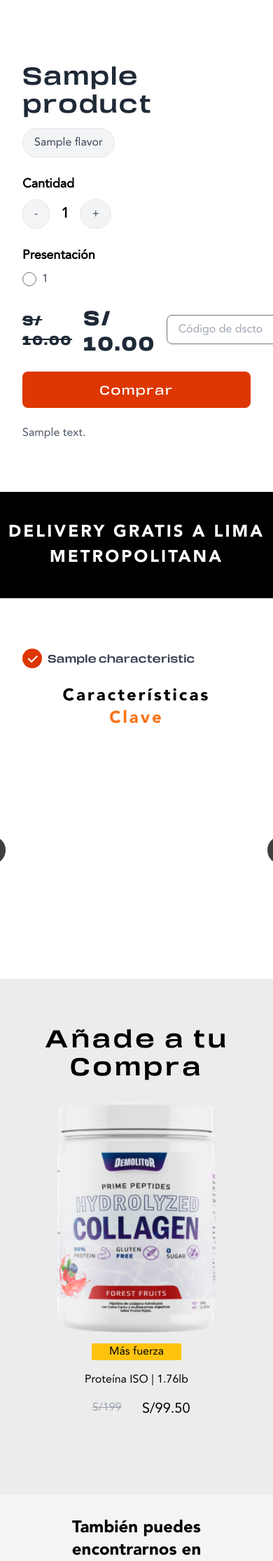
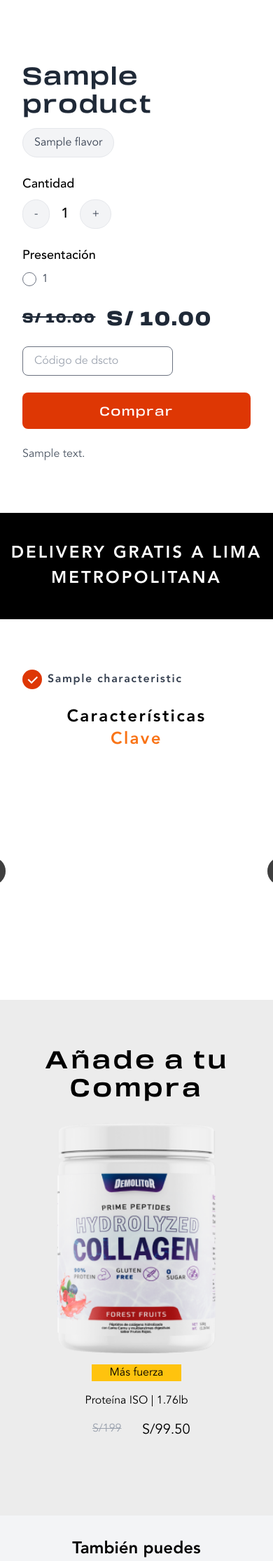
Before and after one commit to ddvloayza/Demolitor, a Django app: template src/templates/products/product_detail.html in a window 390 px wide; the page is wider, and only the part inside the window is pictured. Shown: the part 690-2921 px from the top of that part at 70% size. Run offline with Django 3.2, Linux system fonts and the light colour scheme; the template is opened without the code that fills it: most values are stand-ins (such as "Sample title", 1, 10 or a date in 2020); grey boxes marked "Sample" are stand-in pictures; some libraries are stand-ins or nearby versions.

Commit message:
Feat; changes

```diff
--- a/src/apps/core/static/css/style.css
+++ b/src/apps/core/static/css/style.css
@@ -1,19 +1,44 @@
 @font-face {
-    font-family: 'Avenir-Roman';
-    src: url('../fonts/AvenirLTStd-Roman.otf') format('opentype');
-    font-weight: normal;
+    font-family: 'Avenir';
+    src: url('../fonts/AvenirLTStd-Light.otf') format('truetype');
+    font-weight: 100;
     font-style: normal;
 }
 @font-face {
-    font-family: 'Avenir-Black';
-    src: url('../fonts/AvenirLTStd-Black.otf') format('opentype');
-    font-weight: bold;
+    font-family: 'Avenir';
+    src: url('../fonts/AvenirLTStd-Roman.otf') format('truetype');
+    font-weight: 300;
+    font-style: normal;
+}
+@font-face {
+    font-family: 'Avenir';
+    src: url('../fonts/AvenirLTStd-Book.otf') format('truetype');
+    font-weight: 400;
+    font-style: normal;
+}
+@font-face {
+    font-family: 'Avenir';
+    src: url('../fonts/AvenirLTStd-Medium.otf') format('truetype');
+    font-weight: 600;
+    font-style: normal;
+}
+@font-face {
+    font-family: 'Avenir';
+    src: url('../fonts/AvenirLTStd-Heavy.otf') format('truetype');
+    font-weight: 700;
+    font-style: normal;
+}
+
+@font-face {
+    font-family: 'Avenir';
+    src: url('../fonts/AvenirLTStd-Black.otf') format('truetype');
+    font-weight: 900;
     font-style: normal;
 }
 
 @font-face {
     font-family: 'ArupalaGrotesk';
-    src: url('../fonts/ArupalaGrotesk-Air.ttf') format('truetype');
+    src: url('../fonts/ArupalaGrotesk-Air.otf') format('truetype');
     font-weight: 100;
     font-style: normal;
 }
@@ -89,7 +114,8 @@
 }
 
 body{
-	font-family: 'Avenir-Roman';
+	font-family: 'Avenir';
+	font-weight: 400;
 }
 .swiper-pagination-bullet {
 	border: 1px solid #1da1f2;
@@ -849,13 +875,14 @@ button.swiper-pagination-bullet {
 }
 
 .delivery {
-	font-family: Avenir-Black;
+	font-family: Avenir;
+	font-weight: 900;
     letter-spacing: 3px;
     font-size: 24px;
 
 }
-.font-avenir-black{
-	font-family: Avenir-Black;
+.font-avenir{
+	font-family: Avenir;
 }
 .font-arupala-grotesk{
 	font-family: ArupalaGrotesk;
@@ -923,3 +950,33 @@ input#minRange::-webkit-slider-thumb {
 input#maxRange::-webkit-slider-thumb {
     z-index: 3;
 }
+
+/*section Instagram*/
+	.reels-container {
+      display: flex;
+      gap: 1rem;
+      overflow-x: auto;
+      padding: 1rem;
+    }
+
+    .reel-video {
+      min-width: 200px; /* Ajusta el ancho mínimo según el tamaño de los videos */
+      flex-shrink: 0;
+      aspect-ratio: 9 / 16; /* Mantén la proporción de video de Instagram Reels */
+      border-radius: 10px;
+      overflow: hidden;
+    }
+
+    iframe {
+      width: 100%;
+      height: 100%;
+    }
+
+    /* Oculta las barras de desplazamiento en algunos navegadores */
+    .reels-container::-webkit-scrollbar {
+      display: none;
+    }
+    .reels-container {
+      -ms-overflow-style: none;  /* IE y Edge */
+      scrollbar-width: none;  /* Firefox */
+    }
--- a/src/templates/core/objetivos.html
+++ b/src/templates/core/objetivos.html
@@ -3,7 +3,7 @@
 
 <section class="bg-gray-100 p-16">
     <div class="container mx-auto text-center">
-        <h2 class="text-5xl p-8 font-bold text-black font-avenir-black">Elige según tu objetivos</h2>
+        <h2 class="text-5xl p-8 font-bold text-black font-avenir">Elige según tu objetivos</h2>
 
         <!-- Slider para pantallas pequeñas -->
         <div class="swiper-container two block md:hidden mt-8">
--- a/src/templates/core/variados.html
+++ b/src/templates/core/variados.html
@@ -1,11 +1,11 @@
 {% load static %}
 
 <section class="bg-[#ECECEC] p-24 h-max">
-    <h2 class="text-5xl font-bold text-black text-center font-avenir-black">Nuestros productos variados</h2>
+    <h2 class="text-5xl font-bold text-black text-center font-avenir">Nuestros productos variados</h2>
     <div class="container mx-auto py-16">
         <div class="flex justify-center space-x-4 overflow-x-auto md:overflow-hidden flex-nowrap items-center text-black pr-4 md:pr-0 scrollbar-hide">
             {% for category in dynamic_data.category_company.all %}
-                <h2 class="text-xl md:text-xl lg:text-2xl font-light px-4 variety-effect whitespace-nowrap font-avenir-black flex-shrink-0">
+                <h2 class="text-xl md:text-xl lg:text-2xl font-light px-4 variety-effect whitespace-nowrap font-avenir flex-shrink-0">
                     <a href="/products/?category_uuid={{ category.uuid }}" class="">{{ category.name|upper }}</a>
                 </h2>
             {% endfor %}
--- a/src/templates/products/product_detail.html
+++ b/src/templates/products/product_detail.html
@@ -146,10 +146,10 @@
                         {% else %}
                             <span class="text-3xl text-gray-800 header_text font-black ">S/ {{ product.price|floatformat:2 }}</span>
                         {% endif %}
-
+                    </div>
+                    <div class="flex items-center space-x-4 mb-6">
                         <input type="text" placeholder="Código de dscto" class="px-4 py-2 border rounded-lg focus:outline-none focus:ring-2 focus:ring-orange-500">
                     </div>
-
                     <!-- Botón de Comprar -->
                     <button class="w-full bg-[#DE3704] hover:bg-orange-500 text-white py-3 rounded-lg text-lg font-semibold focus:outline-none focus:ring-2 focus:ring-orange-500 header_text">Comprar</button>
 
@@ -180,23 +180,23 @@
                                 <path d="M9 16.172l-5.414-5.414 1.414-1.414L9 13.344l7.586-7.586 1.414 1.414z"/>
                             </svg>
                         </div>
-                        <span class="ml-2 font-bold font-arupala-grotesk">{{ characteristic.feature_name }}</span>
+                        <span class="ml-2 font-bold font-avenir tracking-widest">{{ characteristic.feature_name }}</span>
                     </li>
                     {% endif %}
                 {% endfor %}
 
             </ul>
-            <div class="flex flex-col sm:flex-row mb-5 items-center sm:items-start">
-                <p class="mr-0 sm:mr-2 text-2xl sm:text-3xl lg:text-4xl delivery">Características</p>
-                <p class="text-2xl sm:text-3xl lg:text-4xl font-bold text-orange-500 delivery">Clave</p>
+            <div class="flex flex-col sm:flex-row mb-5 items-center sm:items-start font-avenir font-bold">
+                <p class="mr-0 sm:mr-2 text-2xl sm:text-3xl lg:text-4xl tracking-widest">Características</p>
+                <p class="text-2xl sm:text-3xl lg:text-4xl font-bold text-orange-500 tracking-widest">Clave</p>
             </div>
             <!-- Características Clave -->
-            <div class="flex flex-col sm:flex-row sm:space-x-8 space-y-4 sm:space-y-0 text-center">
+            <div class="flex flex-col sm:flex-row sm:space-x-8 space-y-4 sm:space-y-0 text-center font-avenir">
                 {% for characteristic in product.characteristics.all %}
                     {% if characteristic.is_key_feature %}
                 	<div>
-                        <span class="text-2xl sm:text-3xl font-bold text-gray-800">{{ characteristic.feature_value}}</span>
-                        <p class="text-gray-600">{{ characteristic.feature_name }}</p>
+                        <span class="text-2xl sm:text-3xl font-black text-gray-800 tracking-widest">{{ characteristic.feature_value}}</span>
+                        <p class="text-gray-600 font-black tracking-widest" >{{ characteristic.feature_name }}</p>
                     </div>
                     {% endif %}
                 {% endfor %}
@@ -213,10 +213,7 @@
                         <img src="{{product_image.image.url }}" class="absolute block w-full -translate-x-1/2 -translate-y-1/2 top-1/2 left-1/2" alt="...">
                     </div>
                   {% endif %}
-
               {% endfor %}
-
-
           </div>
           <!-- Slider controls -->
           <button type="button" class="absolute top-1/2 -left-16 transform -translate-y-1/2 flex items-center justify-center w-10 h-10 rounded-full bg-black bg-opacity-50 text-white hover:bg-opacity-70" data-carousel-prev>
@@ -235,7 +232,7 @@
                   <span class="sr-only">Next</span>
               </span>
           </button>
-      </div>
+        </div>
     </div>
         </div>
     </section>
--- a/src/templates/web/base.html
+++ b/src/templates/web/base.html
@@ -26,7 +26,7 @@
         <script src="https://cdnjs.cloudflare.com/ajax/libs/flowbite/2.3.0/flowbite.min.js"></script>
         <link href="https://cdnjs.cloudflare.com/ajax/libs/Swiper/3.4.1/css/swiper.min.css">
         <link rel="stylesheet" href="{% static 'css/style.css' %}">
-        <script src="https://cdnjs.cloudflare.com/ajax/libs/Swiper/3.4.1/js/swiper.min.js"></script>
+
     </head>
 
 {% block css %}
@@ -47,6 +47,7 @@
     {% include "web/footer.html" %}
       <!--=================== SCRIPT ===================-->
     <!-- Js Plugins -->
+    <script src="https://cdnjs.cloudflare.com/ajax/libs/Swiper/3.4.1/js/swiper.min.js"></script>
     <script src="{% static 'js/swiper.js' %}"></script>
 
 
--- a/src/templates/web/footer.html
+++ b/src/templates/web/footer.html
@@ -1,9 +1,33 @@
 {% load static %}
 
 <!-- ================= FOOTER ================= -->
+
+<section class="hidden">
+    <div class="reels-container">
+      <!-- Reemplaza con los links a tus reels -->
+        <div class="reel-video">
+          <iframe src="https://www.instagram.com/reel/DBby4yFx_Em/embed" frameborder="0" allow="autoplay; encrypted-media" allowfullscreen></iframe>
+        </div>
+      <div class="reel-video">
+        <iframe src="https://www.instagram.com/reel/video2" frameborder="0" allow="autoplay; encrypted-media" allowfullscreen></iframe>
+      </div>
+      <div class="reel-video">
+        <iframe src="https://www.instagram.com/reel/video3" frameborder="0" allow="autoplay; encrypted-media" allowfullscreen></iframe>
+      </div>
+      <div class="reel-video">
+        <iframe src="https://www.instagram.com/reel/video4" frameborder="0" allow="autoplay; encrypted-media" allowfullscreen></iframe>
+      </div>
+      <div class="reel-video">
+        <iframe src="https://www.instagram.com/reel/video5" frameborder="0" allow="autoplay; encrypted-media" allowfullscreen></iframe>
+      </div>
+      <div class="reel-video">
+        <iframe src="https://www.instagram.com/reel/video6" frameborder="0" allow="autoplay; encrypted-media" allowfullscreen></iframe>
+      </div>
+    </div>
+</section>
 <section class="bg-gray-100 p-8">
     <div class="container mx-auto text-center">
-        <h2 class="text-2xl font-bold font-avenir-black">También puedes encontrarnos en</h2>
+        <h2 class="text-2xl font-bold font-avenir">También puedes encontrarnos en</h2>
 
         <!-- Swiper para pantallas pequeñas -->
         <div class="swiper-container two block md:hidden mt-8">
```
Also changed, not shown: src/apps/core/static/js/swiper.js (+5 -38 lines), src/templates/core/novedades.html (+12 -25 lines), 2 other files.
